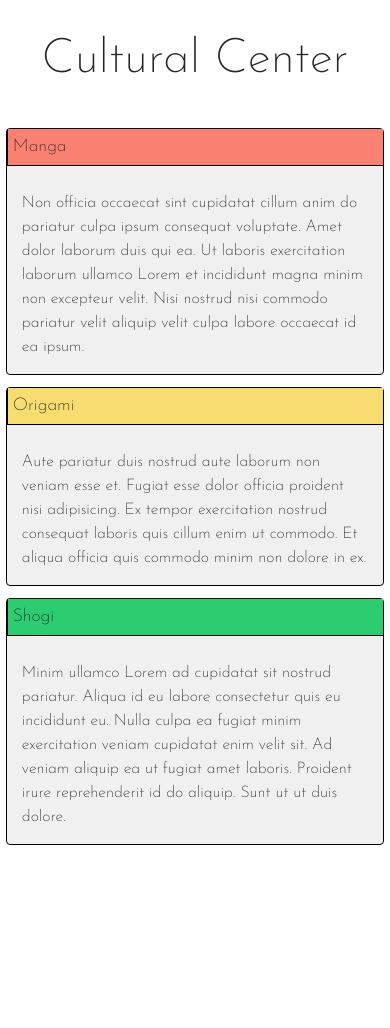
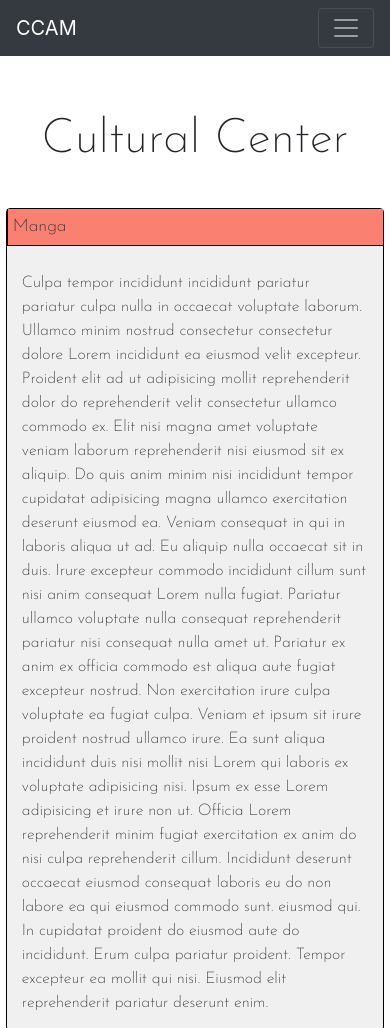
Before and after one commit to sergioholguin/assignment_03.github.io, a plain HTML site: page module3_solution/index.html in a window 390 px wide. Shown: the top 1028 px of the page. Before the commit the page ends 851 px from the top, so only its background shows below. Drawn offline with nearby package versions, Linux system fonts and the light colour scheme.

Commit message:
second day

```diff
--- a/module3_solution/css/styles.css
+++ b/module3_solution/css/styles.css
@@ -6,6 +6,8 @@
 h1{
     text-align: center;
     font-family: 'Josefin Sans', sans-serif;
+    margin-top: 5rem;
+    padding-top: 2rem;
     font-size: 3rem;
 }
 
--- a/module3_solution/index.html
+++ b/module3_solution/index.html
@@ -16,25 +16,71 @@
     <link href="https://fonts.googleapis.com/css2?family=Josefin+Sans:wght@200&display=swap" rel="stylesheet">
   </head>
   <body>
+    <!-- Start Navbar -->
+    <nav class="navbar navbar-expand-sm navbar-dark bg-dark fixed-top">
+        <a class="navbar-brand" href="#">CCAM</a>
+        <button class="navbar-toggler" type="button" data-toggle="collapse" data-target="#navbarSupportedContent" aria-controls="navbarSupportedContent" aria-expanded="false" aria-label="Toggle navigation">
+          <span class="navbar-toggler-icon"></span>
+        </button>
+
+        <div class="collapse navbar-collapse" id="navbarSupportedContent">
+          <ul class="navbar-nav mr-auto d-block d-sm-none">
+            <li class="nav-item d-block d-sm-none">
+              <a class="nav-link active" href="#Manga">Manga</a>
+            </li>
+            <li class="nav-item d-block d-sm-none">
+              <a class="nav-link active" href="#Origami">Origami</a>
+            </li>
+            <li class="nav-item d-block d-sm-none">
+              <a class="nav-link active" href="#Shogi">Shogi</a>
+            </li>
+          </ul>
+        </div>
+    </nav>
+    <!-- End Navbar -->
+
     <h1 class="title">Cultural Center</h1>
+
         <div class="card manga">
-            <p class="section-title">Manga</p>
+            <p class="section-title" id="Manga">Manga</p>
             <p>
-                Non officia occaecat sint cupidatat cillum anim do pariatur culpa ipsum consequat voluptate. Amet dolor laborum duis qui ea. Ut laboris exercitation laborum ullamco Lorem et incididunt magna minim non excepteur velit. Nisi nostrud nisi commodo pariatur velit aliquip velit culpa labore occaecat id ea ipsum.
+                Culpa tempor incididunt incididunt pariatur pariatur culpa nulla in occaecat voluptate laborum. Ullamco minim nostrud consectetur consectetur dolore Lorem incididunt ea eiusmod velit excepteur. Proident elit ad ut adipisicing mollit reprehenderit dolor do reprehenderit velit consectetur ullamco commodo ex. Elit nisi magna amet voluptate veniam laborum reprehenderit nisi eiusmod sit ex aliquip.
+
+Do quis anim minim nisi incididunt tempor cupidatat adipisicing magna ullamco exercitation deserunt eiusmod ea. Veniam consequat in qui in laboris aliqua ut ad. Eu aliquip nulla occaecat sit in duis. Irure excepteur commodo incididunt cillum sunt nisi anim consequat Lorem nulla fugiat. Pariatur ullamco voluptate nulla consequat reprehenderit pariatur nisi consequat nulla amet ut. Pariatur ex anim ex officia commodo est aliqua aute fugiat excepteur nostrud.
+
+Non exercitation irure culpa voluptate ea fugiat culpa. Veniam et ipsum sit irure proident nostrud ullamco irure. Ea sunt aliqua incididunt duis nisi mollit nisi Lorem qui laboris ex voluptate adipisicing nisi. Ipsum ex esse Lorem adipisicing et irure non ut. Officia Lorem reprehenderit minim fugiat exercitation ex anim do nisi culpa reprehenderit cillum. Incididunt deserunt occaecat eiusmod consequat laboris eu do non labore ea qui eiusmod commodo sunt.
+
+ eiusmod qui. In cupidatat proident do eiusmod aute do incididunt. Erum culpa pariatur proident. Tempor excepteur ea mollit qui nisi. Eiusmod elit reprehenderit pariatur deserunt enim.
             </p>
         </div>
 
         <div class="card origami">
-            <p class="section-title">Origami</p>
+            <p class="section-title" id="Origami">Origami</p>
             <p>
-                Aute pariatur duis nostrud aute laborum non veniam esse et. Fugiat esse dolor officia proident nisi adipisicing. Ex tempor exercitation nostrud consequat laboris quis cillum enim ut commodo. Et aliqua officia quis commodo minim non dolore in ex.
+              Dolor aute occaecat voluptate reprehenderit aliquip occaecat mollit aute. Ipsum voluptate do est labore. Amet in mollit duis ad.
+
+Amet veniam ut laborum commodo mollit cillum. Consequat quis elit veniam ullamco irure exercitation laborum dolore exercitation ad tempor et pariatur. Et quis commodo sit cillum Lorem in eiusmod.
+
+Commodo eiusmod adipisicing non incididunt exercitation ex elit reprehenderit ad ea non tempor magna est. Adipisicing elit ad sint dolore duis deserunt ullamco minim do cillum occaecat ullamco do cillum. Ullamco proident consequat anim eiusmod ex culpa consectetur nisi nulla dolor ullamco Lorem velit ex. Non fugiat irure reprehenderit voluptate nisi occaecat. Duis eiusmod incididunt ea consectetur aute dolor.
+
+Consequat enim minim id et quis proident aliqua et. Quis ipsum et aute amet aliqua non. Anim exercitation pariatur cillum nulla sunt cillum excepteur duis exercitation commodo deserunt.
+
+Eu exercitation cupidatat in voluptate ex id labore est elit amet exercitation magna et. Lorem dolore quis amet ea elit ullamco ut aliqua non exercitation nostrud. Aliquip quis qui sit eu ipsum sit incididunt anim sint laborum enim eu aliquip do. Et aliquip esse anim elit mollit esse eiusmod Lorem commodo commodo fugiat do eiusmod.
             </p>
         </div>
 
         <div class="card shogi">
-            <p class="section-title">Shogi</p>
+            <p class="section-title" id="Shogi">Shogi</p>
             <p>
-                Minim ullamco Lorem ad cupidatat sit nostrud pariatur. Aliqua id eu labore consectetur quis eu incididunt eu. Nulla culpa ea fugiat minim exercitation veniam cupidatat enim velit sit. Ad veniam aliquip ea ut fugiat amet laboris. Proident irure reprehenderit id do aliquip. Sunt ut ut duis dolore.
+              Excepteur non aute deserunt cillum proident dolore esse nisi dolore velit pariatur minim. Cupidatat officia esse sunt consectetur qui. Amet officia excepteur et ad ea cupidatat dolore incididunt. Ea sit nisi aute amet aute incididunt minim. Et ad anim nisi Lorem nostrud aliquip anim ullamco enim pariatur id pariatur. Fugiat consectetur duis nulla sint aute excepteur sit magna. Qui laboris duis cillum voluptate sunt nisi exercitation.
+
+Pariatur labore anim anim quis consequat. Esse ut ex fugiat Lorem sint exercitation. Sunt cillum dolor cillum non do officia culpa enim velit. Aute velit enim do proident laborum do id quis. Tempor enim eiusmod labore occaecat dolor magna magna do in cillum proident ex est proident. Ut qui eu pariatur do quis consequat enim non deserunt.
+
+Ex non laboris anim mollit aliqua nulla fugiat consequat commodo sit nulla. Enim ex eu pariatur fugiat minim mollit do ea. Cillum nulla consectetur cillum magna et enim officia id. Esse velit quis id in do mollit.
+
+Sint est voluptate ullamco velit incididunt ullamco cillum laboris ullamco. Incididunt magna consectetur irure nulla laborum aliqua minim do voluptate. Excepteur id enim laboris cupidatat et ullamco voluptate aute elit ullamco in ipsum. Consectetur eiusmod consectetur aute veniam eu reprehenderit in irure.
+
+Duis nostrud pariatur aliqua consequat elit adipisicing anim magna nisi non ullamco non culpa reprehenderit. Mollit velit fugiat est esse in. Minim nostrud id consectetur duis. Minim veniam sit pariatur laborum officia non sint ex amet duis qui.
             </p>
         </div>
 
```
